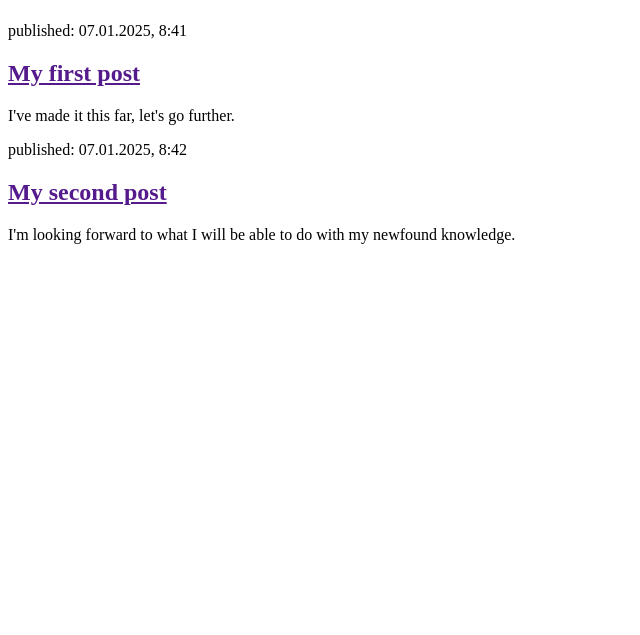
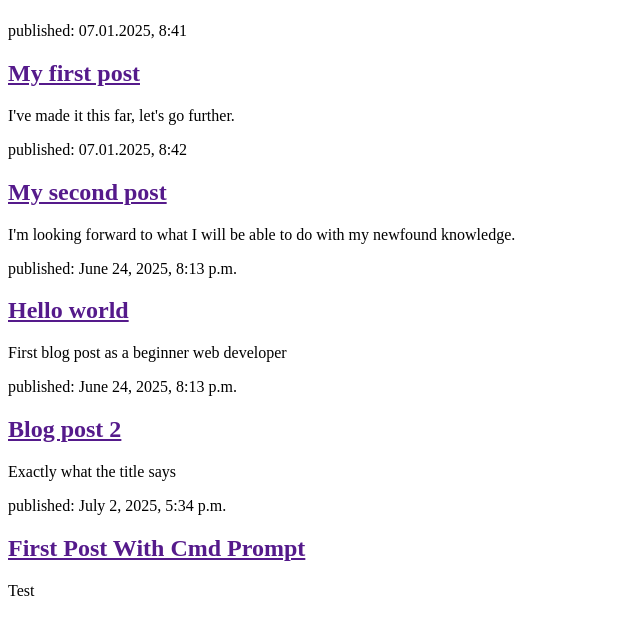
Before and after one commit to LukeFalanga/my-first-blog, a Django app: page / in a window 1280 px wide. Shown: the part 58-693 px from the top of the page, without its empty margins (0-640 px from the left). Run offline with Django 5.2, Linux system fonts and the light colour scheme; data comes from the database, SQL or seed files in the repository; both versions use the stored data as it was after the commit.

Commit message:
Modified templates to display posts from database.

```diff
--- a/blog/templates/blog/post_list.html
+++ b/blog/templates/blog/post_list.html
@@ -19,5 +19,13 @@
         <h2><a href="">My second post</a></h2>
         <p>I'm looking forward to what I will be able to do with my newfound knowledge.</p>
     </article>
+
+    {% for post in posts %}
+    <article>
+        <time>published: {{ post.published_date }}</time>
+        <h2><a href="">{{ post.title }}</a></h2>
+        <p>{{ post.text|linebreaksbr }}</p>
+    </article>
+    {% endfor %}
 </body>
 </html>
--- a/blog/views.py
+++ b/blog/views.py
@@ -1,5 +1,8 @@
 from django.shortcuts import render
+from .models import Post
+from django.utils import timezone
 
 # Create your views here.
 def post_list(request):
-    return render(request, 'blog/post_list.html', {})
+    posts = Post.objects.filter(published_date__lte=timezone.now()).order_by('published_date')
+    return render(request, 'blog/post_list.html', {'posts': posts})
```
Also changed, not shown: db.sqlite3.
